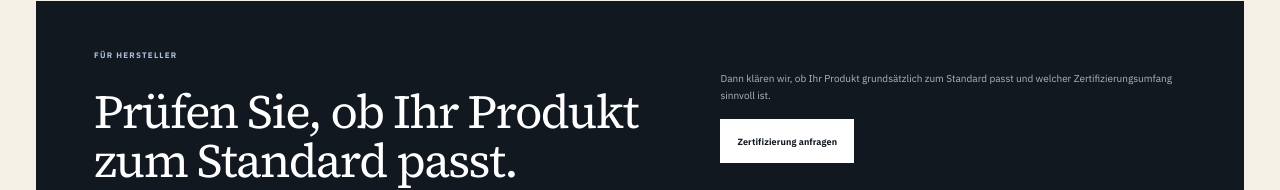
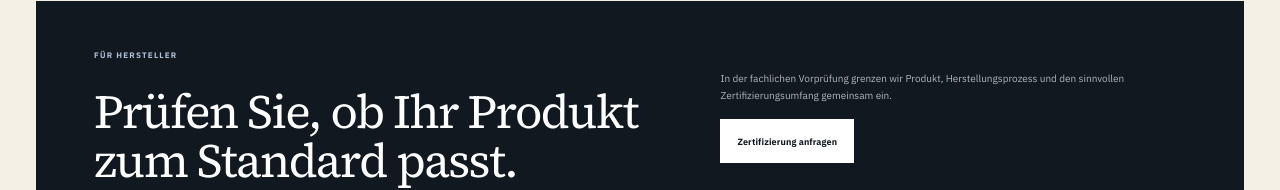
Before and after one commit to dennis-glaser-coder/human-certification-web, a Next.js app: page / in a window 1280 px wide. Shown: the part 4680-4870 px from the top of the page. Built offline with nearby package versions, Linux system fonts and the light colour scheme.

Commit message:
Startseiten-CTA sprachlich entdoppeln

```diff
--- a/src/app/page.js
+++ b/src/app/page.js
@@ -236,7 +236,7 @@ export default function Home() {
               <h2>Prüfen Sie, ob Ihr Produkt zum Standard passt.</h2>
             </div>
             <div>
-              <p>Dann klären wir, ob Ihr Produkt grundsätzlich zum Standard passt und welcher Zertifizierungsumfang sinnvoll ist.</p>
+              <p>In der fachlichen Vorprüfung grenzen wir Produkt, Herstellungsprozess und den sinnvollen Zertifizierungsumfang gemeinsam ein.</p>
               <Link className="desireFinalButton" href="/fuer-hersteller#zertifizierungsanfrage">Zertifizierung anfragen</Link>
             </div>
           </div>
```
